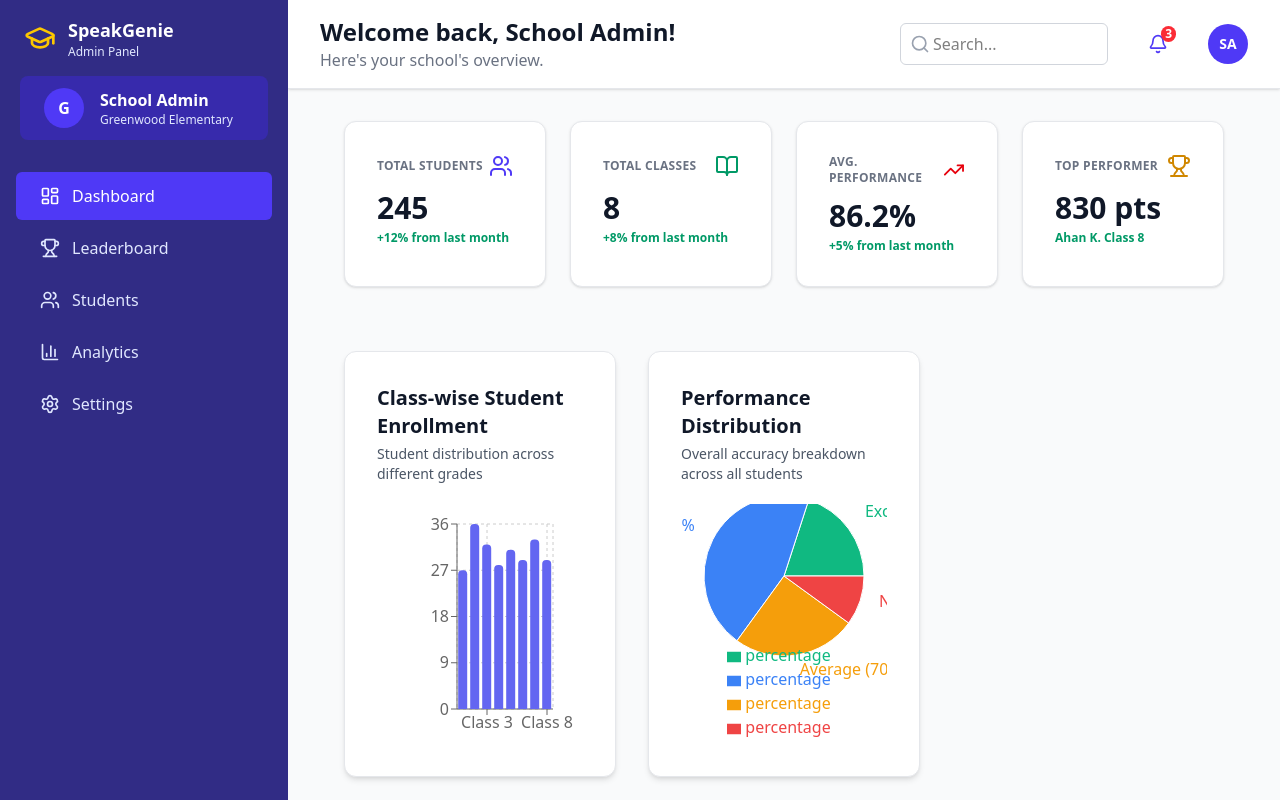
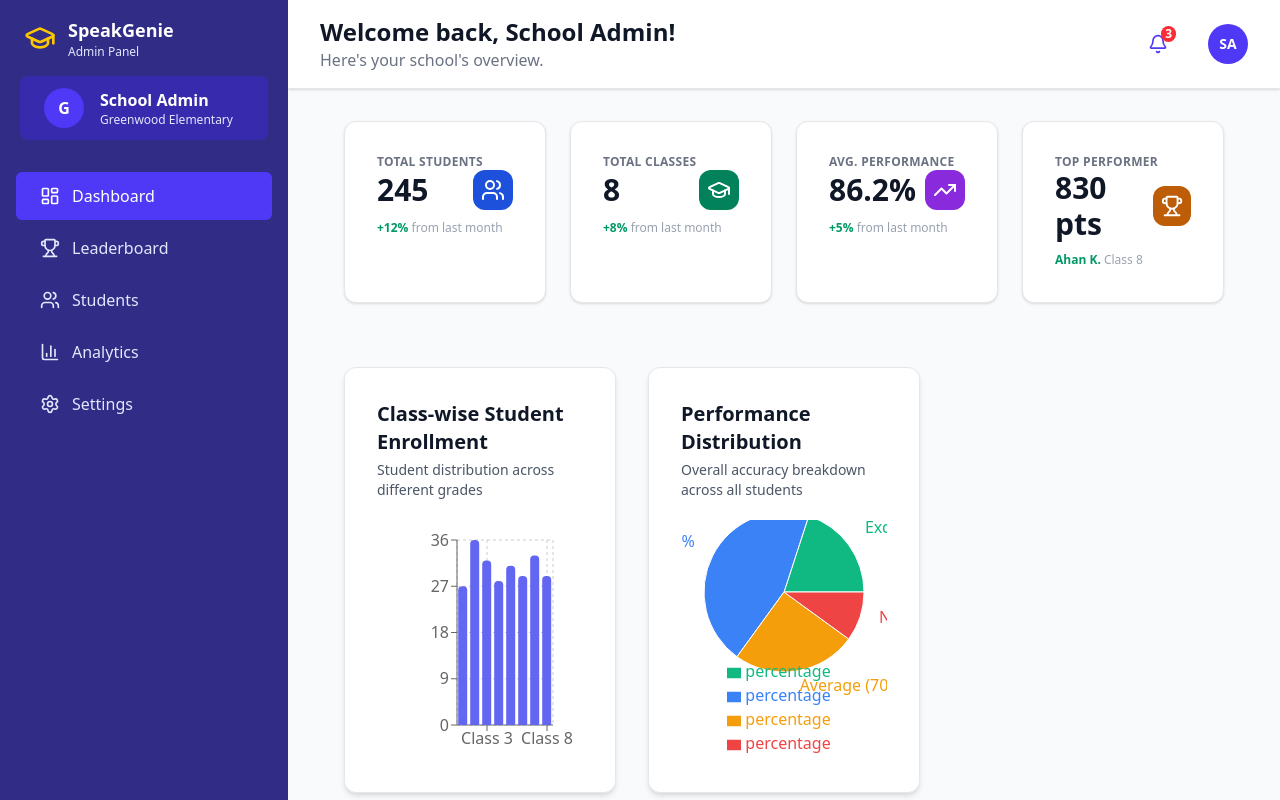
Before and after one commit to sadiyacodes/speakgenie-dashboard, a React (Vite) app: page / in a window 1280 px wide. Shown: the top 800 px of the page. Built offline with nearby package versions, Linux system fonts and the light colour scheme.

Commit message:
Fix : dashboard overview cards styling fixed

```diff
--- a/src/api/mockData.js
+++ b/src/api/mockData.js
@@ -15,19 +15,19 @@ export const dashboardData = {
   dashboard_overview: {
     total_students: {
       count: 245,
-      growth: "+12% from last month",
+      growth: "+12%",
     },
     total_classes: {
       count: 8,
-      growth: "+8% from last month",
+      growth: "+8%",
     },
     avg_performance: {
       percentage: 86.2,
-      growth: "+5% from last month",
+      growth: "+5%",
     },
     top_performer: {
       name: "Ahan K.",
-      class: "Class 8",
+      // class: "Class 8",
       points: 830,
     },
   },
--- a/src/components/dashboard/ClassEnrollment.jsx
+++ b/src/components/dashboard/ClassEnrollment.jsx
@@ -11,7 +11,7 @@ import {
 
 export default function ClassEnrollmentChart({ data }) {
   return (
-    <div className="bg-white border border-gray-200 rounded-xl p-8 shadow-md">
+    <div className="bg-white border border-gray-200 rounded-xl  w-[500] p-8 shadow-md">
       <h3 className="text-xl font-bold text-gray-900 mb-1">
         Class-wise Student Enrollment
       </h3>
--- a/src/components/dashboard/DashboardOverview.jsx
+++ b/src/components/dashboard/DashboardOverview.jsx
@@ -10,14 +10,16 @@ export default function DashboardOverview({ data }) {
       <div className="col-span-full">
         <MetricsCards metrics={data.dashboard_overview} />
       </div>
+
       <ClassEnrollmentChart data={data.class_enrollment} />
       <PerformanceDistribution data={data.performance_distribution} />
+
       <div className="col-span-full">
         <TopLeaderboard students={data.leaderboard} />
       </div>
-      <div className="col-span-full text-center mt-8 text-gray-500">
+      {/* <div className="col-span-full text-center mt-8 text-gray-500">
         CBSE Board Last updated: 12/08/2025, 15:46:57
-      </div>
+      </div> */}
     </div>
   );
 }
--- a/src/components/dashboard/MetricsCards.jsx
+++ b/src/components/dashboard/MetricsCards.jsx
@@ -1,4 +1,4 @@
-import { Users, BookOpen, TrendingUp, Trophy } from "lucide-react";
+import { Users, GraduationCap, TrendingUp, Trophy } from "lucide-react";
 
 export default function MetricsCards({ metrics }) {
   const cards = [
@@ -8,13 +8,15 @@ export default function MetricsCards({ metrics }) {
       growth: metrics.total_students.growth,
       icon: Users,
       color: "text-indigo-600",
+      subtext: "from last month",
     },
     {
       title: "TOTAL CLASSES",
       value: metrics.total_classes.count,
       growth: metrics.total_classes.growth,
-      icon: BookOpen,
+      icon: GraduationCap,
       color: "text-emerald-600",
+      subtext: "from last month",
     },
     {
       title: "AVG. PERFORMANCE",
@@ -22,16 +24,18 @@ export default function MetricsCards({ metrics }) {
       growth: metrics.avg_performance.growth,
       icon: TrendingUp,
       color: "text-red-600",
+      subtext: "from last month",
     },
     {
       title: "TOP PERFORMER",
       value: `${metrics.top_performer.points} pts`,
-      growth: `${metrics.top_performer.name} ${metrics.top_performer.class}`,
+      growth: `${metrics.top_performer.name}`,
       icon: Trophy,
       color: "text-yellow-600",
+      subtext: "Class 8",
     },
   ];
-
+  const colors = ["#1D51DB", "#01825B", "#892ADC", "#BD5D07"];
   return (
     <div className="grid gap-6 grid-cols-1 md:grid-cols-2 xl:grid-cols-4 mb-8">
       {cards.map((card, idx) => {
@@ -41,19 +45,25 @@ export default function MetricsCards({ metrics }) {
             key={idx}
             className="bg-white border border-gray-200 rounded-xl p-8 shadow flex flex-col"
           >
-            <div className="flex justify-between items-center mb-3">
-              <h3 className="text-xs font-semibold uppercase tracking-wide text-gray-500">
-                {card.title}
-              </h3>
-              <Icon size={24} className={card.color} />
-            </div>
-            <div className="flex flex-col gap-1">
+            <h3 className="text-xs font-semibold uppercase tracking-wide text-gray-500">
+              {card.title}
+            </h3>
+            <div className="flex justify-between items-center mb-1">
               <span className="text-3xl font-bold text-gray-900">
                 {card.value}
               </span>
+              <Icon
+                size={24}
+                className="w-10 h-10 p-2 text-white rounded-xl"
+                style={{ backgroundColor: colors[idx] }}
+              />
+            </div>
+
+            <div>
               <span className="text-xs font-semibold text-emerald-600">
-                {card.growth}
+                {card.growth}{" "}
               </span>
+              <span className="text-xs text-gray-400 ">{card.subtext}</span>
             </div>
           </div>
         );
--- a/src/components/global/Header.jsx
+++ b/src/components/global/Header.jsx
@@ -1,4 +1,4 @@
-import { Menu, Bell, Search } from "lucide-react";
+import { Menu, Bell } from "lucide-react";
 
 export default function Header({ onMenuClick, isMobile }) {
   return (
@@ -20,14 +20,6 @@ export default function Header({ onMenuClick, isMobile }) {
         </div>
       </div>
       <div className="flex items-center gap-8">
-        <div className="relative flex items-center">
-          <Search size={20} className="absolute left-2.5 text-gray-400" />
-          <input
-            type="text"
-            placeholder="Search..."
-            className="pl-8 pr-3 py-2 rounded-md border border-gray-300 outline-none bg-white w-52 focus:border-indigo-600"
-          />
-        </div>
         <button className="relative p-2 bg-transparent border-none text-indigo-600">
           <Bell size={20} />
           <span className="absolute top-0 right-0 bg-red-500 text-white text-xs font-bold px-1 rounded-full">
```
